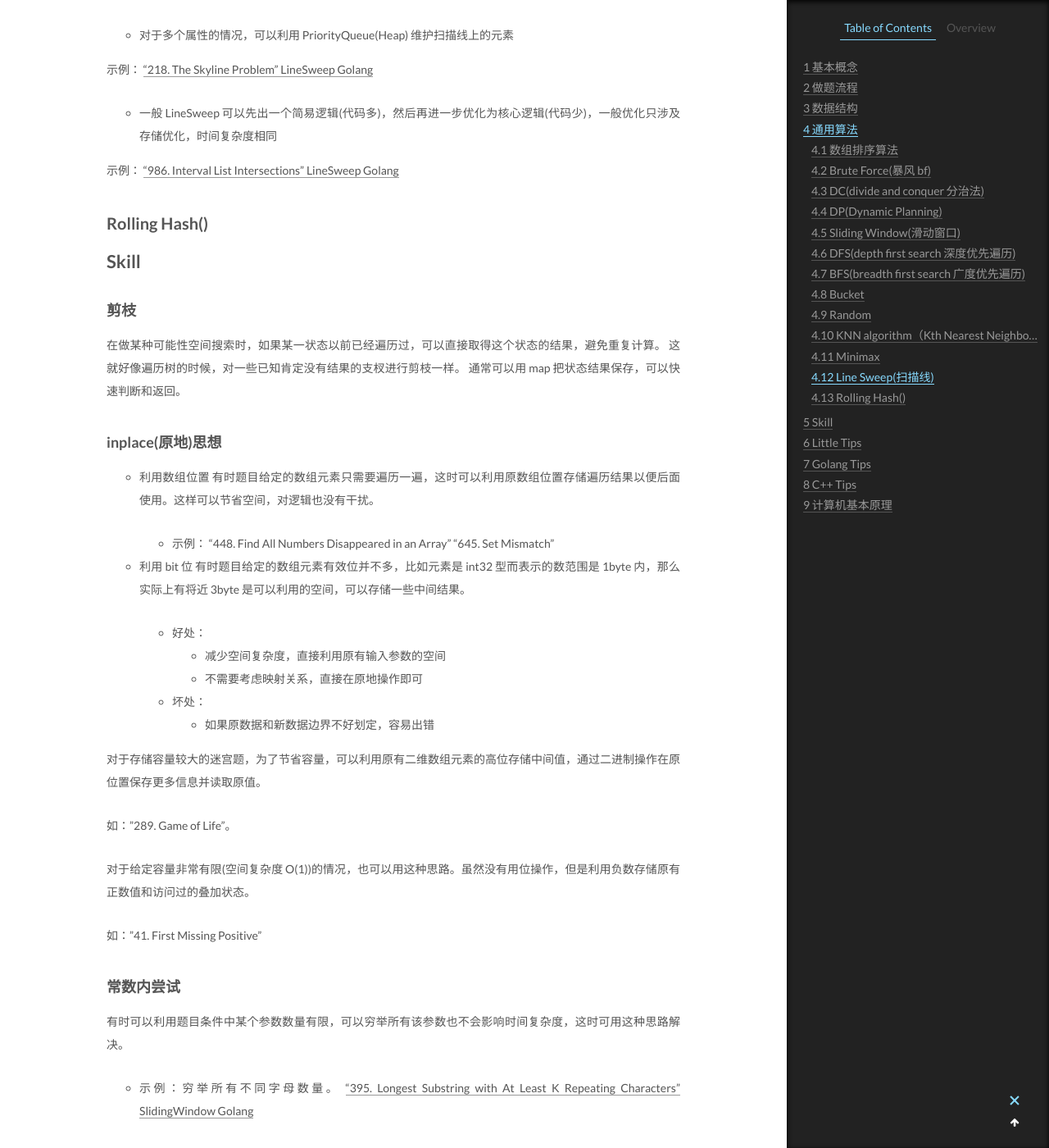
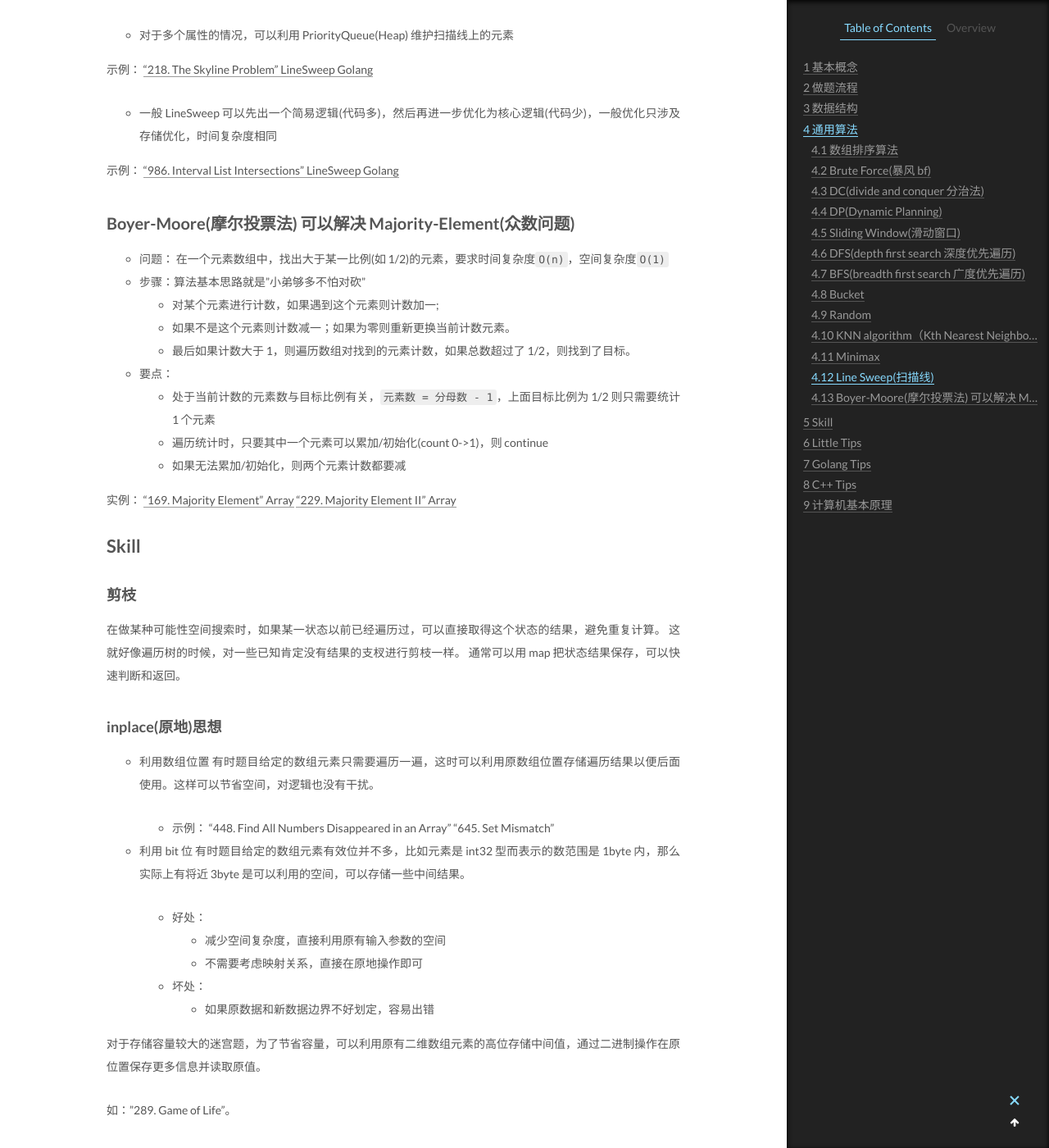
Before and after one commit to CodeHunter2006/CodeHunter2006.github.io, a Jekyll site: the page built from _posts/2020-12-20-Algorithm_Tips.md, in a window 1280 px wide and 1400 px high, scrolled down 21372 px. Shown: the whole window at 82% size. Built offline with Jekyll 4.4.1, drawn with Linux system fonts in a browser that asks for light colours.

Commit message:
[chore]: add contents.

```diff
--- a/_posts/2020-12-20-Algorithm_Tips.md
+++ b/_posts/2020-12-20-Algorithm_Tips.md
@@ -799,7 +799,22 @@ Minimax 可以有两种解法：`DFS+memory`和`DP`。用 DFS 的方式更直观
 示例：
 ["986. Interval List Intersections" LineSweep Golang]()
 
-## Rolling Hash()
+## Boyer-Moore(摩尔投票法) 可以解决 Majority-Element(众数问题)
+
+- 问题：
+  在一个元素数组中，找出大于某一比例(如 1/2)的元素，要求时间复杂度`O(n)`，空间复杂度`O(1)`
+- 步骤：算法基本思路就是"小弟够多不怕对砍"
+  1. 对某个元素进行计数，如果遇到这个元素则计数加一;
+  2. 如果不是这个元素则计数减一；如果为零则重新更换当前计数元素。
+  3. 最后如果计数大于 1，则遍历数组对找到的元素计数，如果总数超过了 1/2，则找到了目标。
+- 要点：
+  - 处于当前计数的元素数与目标比例有关，`元素数 = 分母数 - 1`，上面目标比例为 1/2 则只需要统计 1 个元素
+  - 遍历统计时，只要其中一个元素可以累加/初始化(count 0->1)，则 continue
+  - 如果无法累加/初始化，则两个元素计数都要减
+
+实例：
+["169. Majority Element" Array]()
+["229. Majority Element II" Array]()
 
 # Skill
 
```
Also changed, not shown: _posts/2020-12-27-Algorithm_Array.md (+49 -0 lines), _posts/2020-12-27-LeetCode_Question_Category.md (+5 -0 lines), _posts/2021-02-20-Go_map.md (+4 -0 lines), assets/images/2021-02-20-Go_map_2.png (added).
